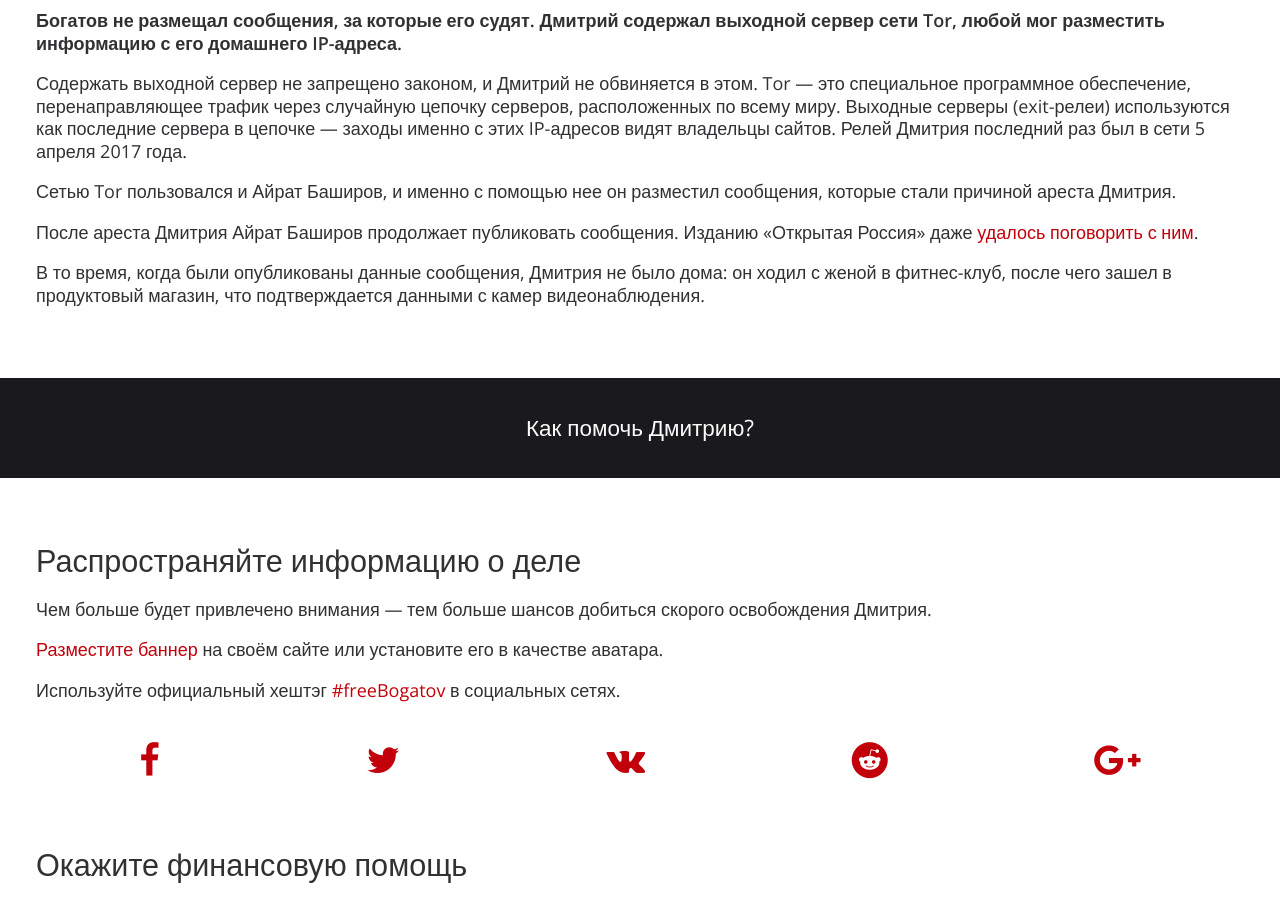
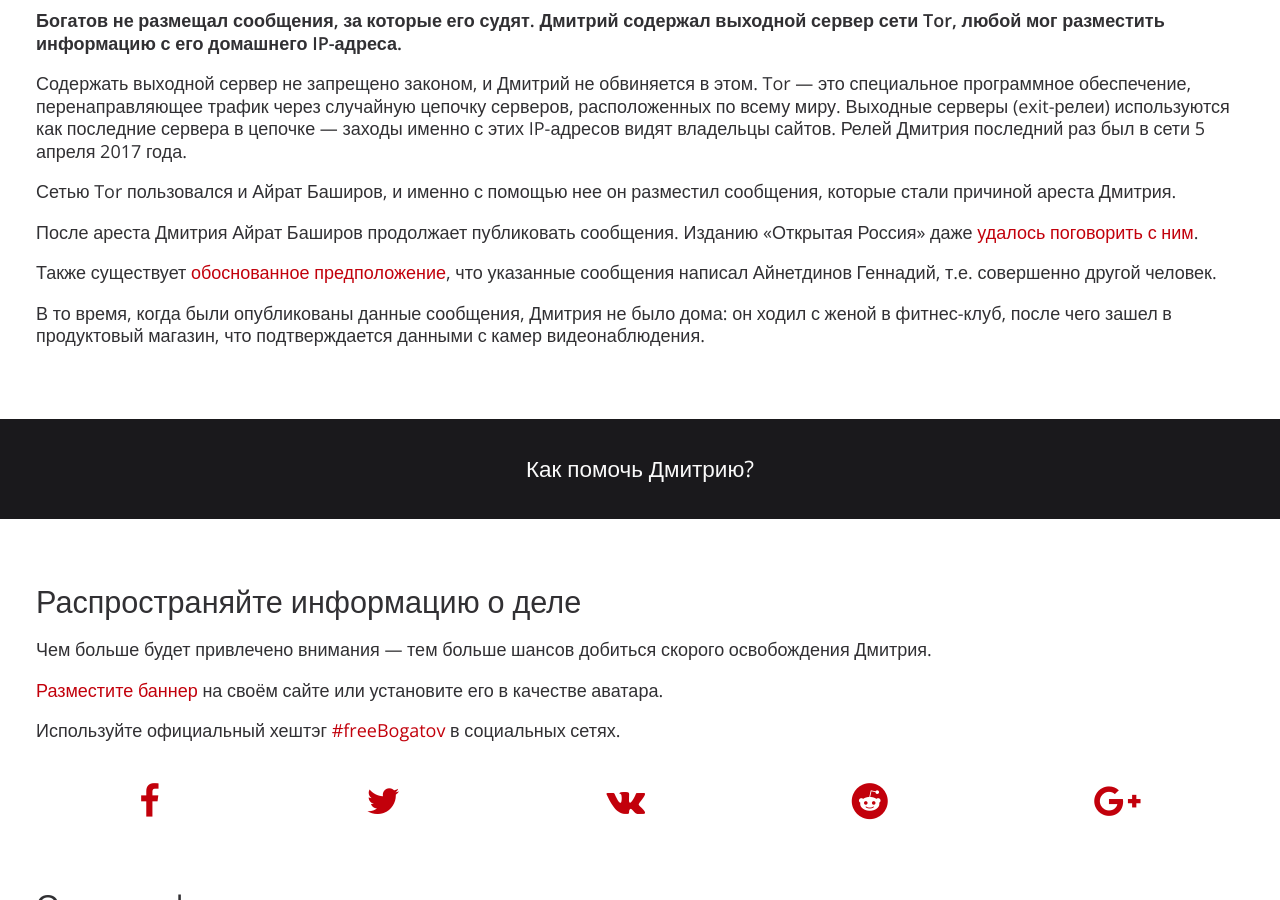
Before and after one commit to komachi/freebogatov.xyz, a Jekyll site: the page built from index.html, in a window 1280 px wide and 900 px high, scrolled down 1317 px. Built offline with Jekyll 4.4.1, drawn with Linux system fonts in a browser that asks for light colours.

Commit message:
href: расследование Henry_059
Почему бы не сослаться с лэндинга на "расследование"? Там, конечно, не то чтоб бронебойные аргументы, просто мне надоело немного искать ссылку в истории каждый раз, когда хочу её зашарить.

```diff
--- a/index.html
+++ b/index.html
@@ -46,6 +46,7 @@ socialText: Свободу Дмитрию Богатову!
             <p>Содержать выходной сервер не запрещено законом, и Дмитрий не обвиняется в этом. Tor — это специальное программное обеспечение, перенаправляющее трафик через случайную цепочку серверов, расположенных по всему миру. Выходные серверы (exit-релеи) используются как последние сервера в цепочке — заходы именно с этих IP-адресов видят владельцы сайтов. Релей Дмитрия последний раз был в сети 5 апреля 2017 года.</p>
             <p>Сетью Tor пользовался и Айрат Баширов, и именно с помощью нее он разместил сообщения, которые стали причиной ареста Дмитрия.</p>
             <p>После ареста Дмитрия Айрат Баширов продолжает публиковать сообщения. Изданию «Открытая Россия» даже <a href="https://openrussia.org/notes/708408/" target="_blank">удалось поговорить с ним</a>.</p>
+            <p>Также существует <a href="http://telegra.ph/Delo-Bogatova-Kto-takoj-Ajrat-Bashirov-05-02" target="_blank">обоснованное предположение</a>, что указанные сообщения написал Айнетдинов Геннадий, т.е. совершенно другой человек.</p>
             <p>В то время, когда были опубликованы данные сообщения, Дмитрия не было дома: он ходил с женой в фитнес-клуб, после чего зашел в продуктовый магазин, что подтверждается данными с камер видеонаблюдения.</p>
           </div>
         </div>
```
